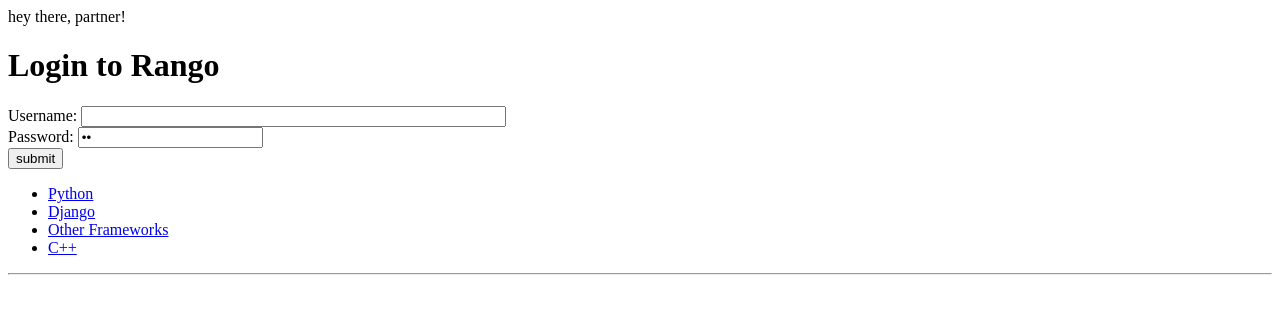
After one commit to ParadoxerUA/Rango, a Django app: page /rango/login/ in a window 1280 px wide. The commit adds this page. Shown: the top 314 px of the page. Run offline with Django 3.2, Linux system fonts and the light colour scheme; data comes from the database, SQL or seed files in the repository.

Commit message:
Added custom templatetag for future sidebar, Added login/logout, restrictions for unlogined users

```diff
--- /dev/null
+++ b/tango_with_django_project/rango/templatetags/rango_template_tags.py
@@ -0,0 +1,9 @@
+from django import template
+from rango.models import Category
+
+register = template.Library()
+
+@register.inclusion_tag('rango/cats.html')
+def get_category_list(cat=None):
+    return {'cats': Category.objects.all(),
+            'act_cat': cat}
--- a/tango_with_django_project/rango/urls.py
+++ b/tango_with_django_project/rango/urls.py
@@ -11,4 +11,6 @@ urlpatterns = [
     path('category/<slug:category_name_slug>/add_page/', views.add_page, name='add_page'),
     path('category/<slug:category_name_slug>', views.show_category, name='show_category'),
     path('register/', views.register, name='register'),
+    path('login/', views.user_login, name='login'),
+    path('logout/', views.user_logout, name='logout'),
 ] + static(settings.MEDIA_URL, document_root=settings.MEDIA_ROOT)
--- a/tango_with_django_project/rango/views.py
+++ b/tango_with_django_project/rango/views.py
@@ -1,5 +1,8 @@
+from django.contrib.auth import login, authenticate, logout
 from django.shortcuts import render
-from django.http import HttpResponse
+from django.urls import reverse
+from django.contrib.auth.decorators import login_required
+from django.http import HttpResponse, HttpResponseRedirect
 from rango.models import Category, Page
 from rango.forms import CategoryForm, PageForm, UserForm, UserProfileForm
 from django.template import RequestContext
@@ -31,7 +34,7 @@ def show_category(request, category_name_slug):
 
     return render(request, 'rango/category.html', context_dict)
 
-
+@login_required
 def add_category(request):
     form = CategoryForm()
     if request.method == 'POST':
@@ -43,7 +46,7 @@ def add_category(request):
         print(form.errors)
     return render(request, 'rango/add_category.html', {'form': form})
 
-
+@login_required
 def add_page(request, category_name_slug):
     try:
         category = Category.objects.get(slug=category_name_slug)
@@ -95,3 +98,27 @@ def register(request):
 
     context_dict = {'user_form': user_form, 'profile_form': profile_form, 'registered': registered}
     return render(request, 'rango/register.html', context_dict)
+
+
+def user_login(request):
+    if request.method == 'POST':
+        username = request.POST.get('username')
+        password = request.POST.get('password')
+        user = authenticate(request, username=username, password=password)
+        if user:
+            if user.is_active:
+                login(request, user)
+                return HttpResponseRedirect(reverse('index'))
+            else:
+                return HttpResponse("Your Rango account is disabled.")
+        else:
+            print("Invalid login details: {0}, {1}".format(username, password))
+            return HttpResponse("Invalid login details supplied.")
+    else:
+        return render(request, 'rango/login.html', {})
+
+
+@login_required
+def user_logout(request):
+    logout(request)
+    return HttpResponseRedirect(reverse('index'))
--- a/tango_with_django_project/tango_with_django_project/settings.py
+++ b/tango_with_django_project/tango_with_django_project/settings.py
@@ -93,6 +93,7 @@ MEDIA_URL = '/media/'
 
 # Password validation
 # https://docs.djangoproject.com/en/2.1/ref/settings/#auth-password-validators
+LOGIN_URL = '/rango/login/'
 
 AUTH_PASSWORD_VALIDATORS = [
     {
@@ -100,6 +101,9 @@ AUTH_PASSWORD_VALIDATORS = [
     },
     {
         'NAME': 'django.contrib.auth.password_validation.MinimumLengthValidator',
+			'OPTIONS': {
+				'min_length': 6,
+		}
     },
     {
         'NAME': 'django.contrib.auth.password_validation.CommonPasswordValidator',
--- a/tango_with_django_project/templates/rango/base.html
+++ b/tango_with_django_project/templates/rango/base.html
@@ -1,5 +1,6 @@
 <!DOCTYPE html>
 {% load staticfiles %}
+{% load rango_template_tags %}
 
 <html>
 	<head>
@@ -10,8 +11,18 @@
 		</title>
 	</head>
 	<body>
+		{% if user.is_authenticated %}
+			howdy {{ user.username }}!
+		{% else %}
+			hey there, partner!
+		{% endif %}
 		<div>
 			{% block body_block %}
+			{% endblock %}
+		</div>
+		<div>
+			{% block sidebar_block %}
+				{% get_category_list %}
 			{% endblock %}
 		</div>
 		<hr />
@@ -20,6 +31,7 @@
 				{% block link_block %}
 					<li><a href="{% url 'rango:add_category' %}">Add New Category</a></li>
 					<li><a href="{% url 'rango:register' %}">Register</a></li>
+					<li><a href="{% url 'rango:login' %}">Login</a></li>
 					<li><a href="{% url 'rango:about' %}">About</a></li>
 					<li><a href="{% url 'rango:index' %}">Home</a></li>
 				{% endblock %}
--- /dev/null
+++ b/tango_with_django_project/templates/rango/cats.html
@@ -0,0 +1,19 @@
+<ul>
+{% if cats %}
+	{% for c in cats %}
+		{% if c == act_cat %}
+			<li>
+			<srong>
+				<a href="{% url 'rango:show_category' c.slug %}">{{c.name}}</a>
+			</strong>
+			</li>
+		{% else %}
+			<li>
+				<a href="{% url 'rango:show_category' c.slug %}">{{c.name}}</a>
+			</li>
+		{% endif %}
+	{% endfor %}
+{% else %}
+	<li><strong>There are no category present.</strong></li>
+{% endif %}
+</ul>
--- /dev/null
+++ b/tango_with_django_project/templates/rango/login.html
@@ -0,0 +1,21 @@
+{% extends 'rango/base.html' %}
+{% load staticfiles %}
+
+{% block title_block %}
+	Login
+{% endblock %}
+
+{% block body_block %}
+	<h1>Login to Rango</h1>
+	<form id="login_form" method="post" action="{% url 'rango:login' %}">
+		{% csrf_token %}
+		Username: <input type="text" name="username" value="" size="50" />
+		<br />
+		Password: <input type="password" name="password" value="50" />
+		<br />
+		<input type="submit" value="submit" />
+	</form>
+{% endblock %}
+
+{% block link_block %}
+{% endblock %}
```
Also changed, not shown: tango_with_django_project/templates/rango/index.html (+12 -3 lines), tango_with_django_project/rango/templatetags/__init__.py (added).
